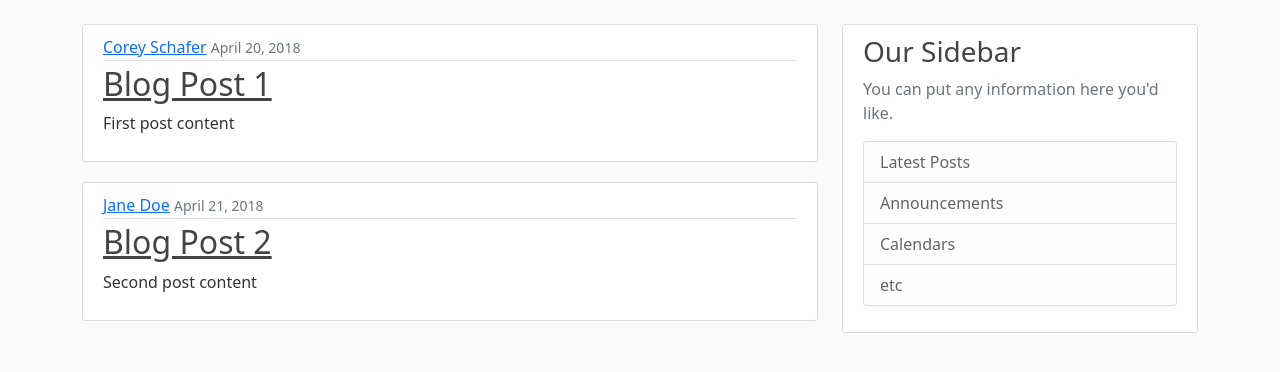
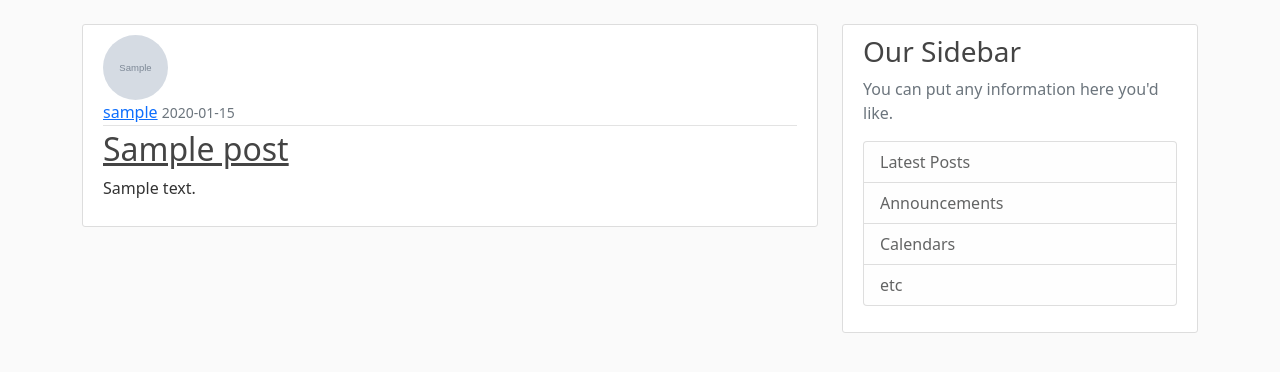
Before and after one commit to andrewMasiero/flask_tutorial_corey_schafer, a Flask app: page / in a window 1280 px wide. Shown: the part 56-428 px from the top of the page. Run offline with Flask 2, Linux system fonts and the light colour scheme; tables that the repository leaves empty hold one stand-in row (values such as "Sample post"); grey boxes marked "Sample" are stand-in pictures.

Commit message:
vid 8 - create and save posts

```diff
--- a/flaskblog/routes.py
+++ b/flaskblog/routes.py
@@ -7,25 +7,11 @@ from flaskblog.forms import RegistrationForm, LoginForm, UpdateAccountForm, Post
 from flaskblog.models import User, Post
 from flask_login import login_user, current_user, logout_user, login_required
 
-posts = [
-    {
-        'author': 'Corey Schafer',
-        'title': 'Blog Post 1',
-        'content': 'First post content',
-        'date_posted': 'April 20, 2018'
-    },
-    {
-        'author': 'Jane Doe',
-        'title': 'Blog Post 2',
-        'content': 'Second post content',
-        'date_posted': 'April 21, 2018'
-    }
-]
-
 
 @app.route('/home')
 @app.route('/')
 def home():
+    posts = Post.query.all()
     return render_template('home.html', posts=posts)
 
 
@@ -115,6 +101,10 @@ def account():
 def new_post():
     form = PostForm()
     if form.validate_on_submit():
+        post = Post(title=form.title.data,
+                    content=form.content.data, author=current_user)
+        db.session.add(post)
+        db.session.commit()
         flash('Your post has been created!', 'success')
         redirect(url_for('home'))
     return render_template('create_post.html', title='New Post', form=form)
--- a/flaskblog/templates/home.html
+++ b/flaskblog/templates/home.html
@@ -2,10 +2,13 @@
 {% block content %}
     {% for post in posts %}
         <article class="media content-section">
+            <img class="rounded-circle article-img"
+                 src="{{ url_for('static', filename='profile_pics/' + post.author.image_file)}}"
+                 alt="">
             <div class="media-body">
                 <div class="article-metadata">
-                    <a class="mr-2" href="#">{{ post.author }}</a>
-                    <small class="text-muted">{{ post.date_posted }}</small>
+                    <a class="mr-2" href="#">{{ post.author.username }}</a>
+                    <small class="text-muted">{{ post.date_posted.strftime('%Y-%m-%d') }}</small>
                 </div>
                 <h2>
                     <a class="article-title" href="#">{{ post.title }}</a>
```
